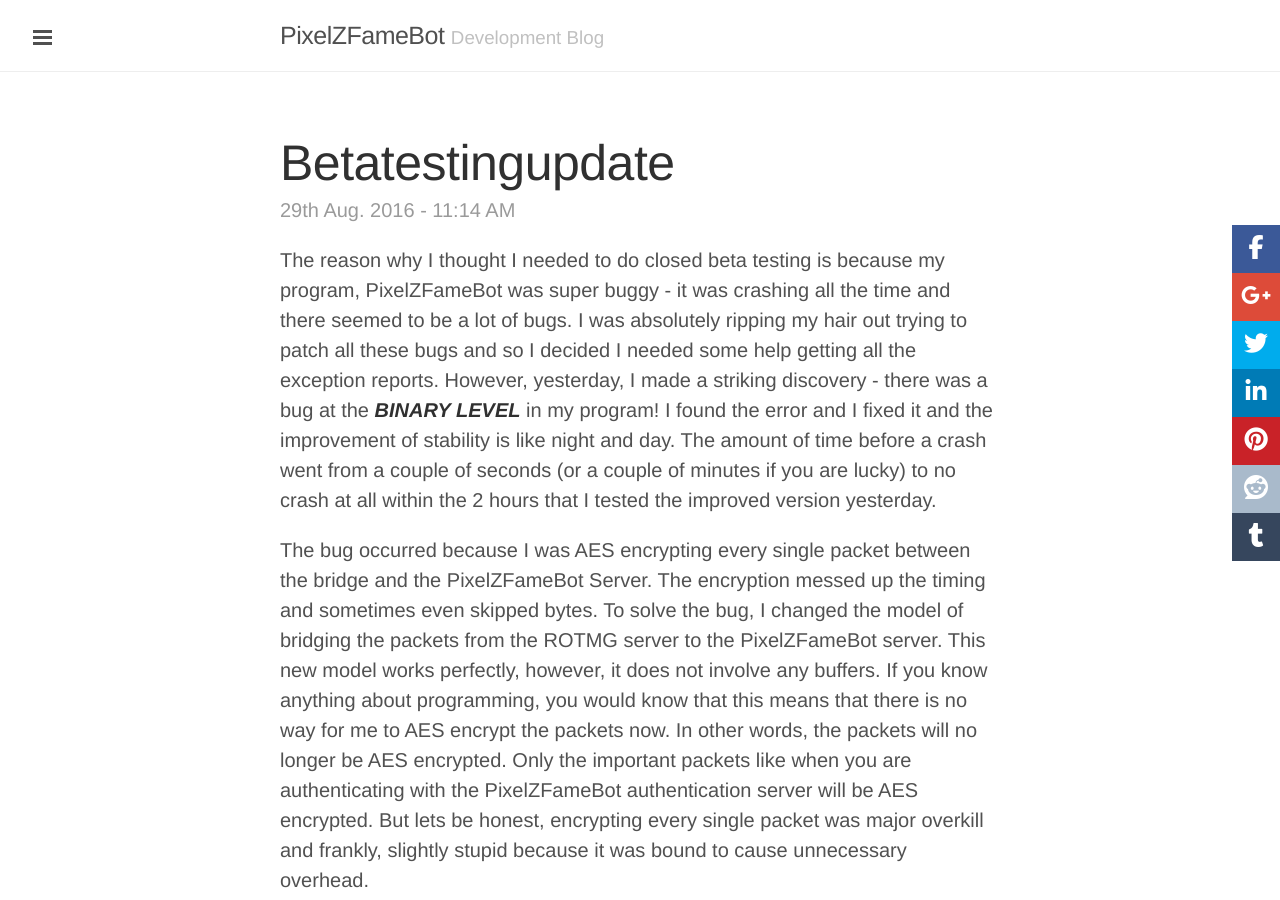
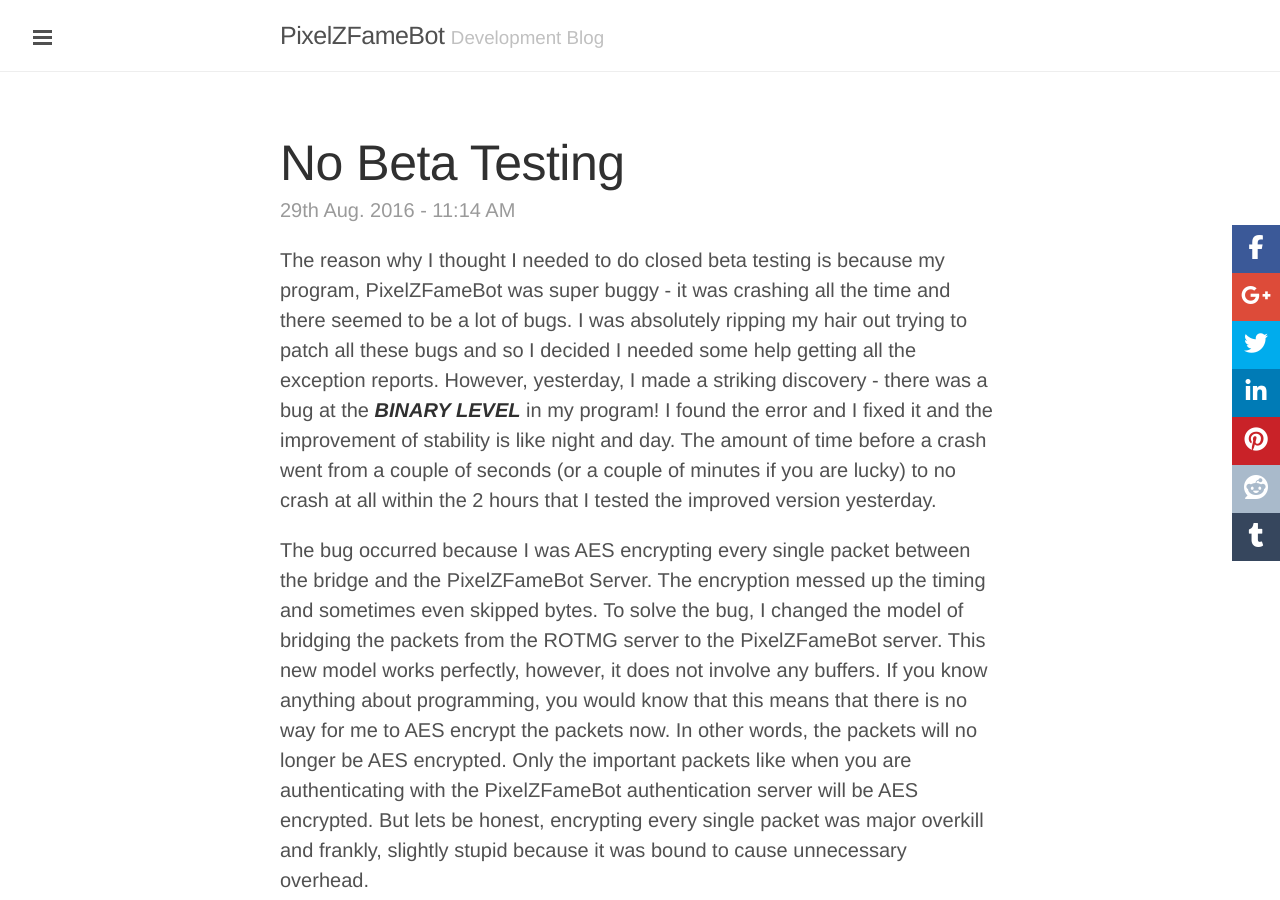
Before and after one commit to PixelZerg/PixelZFameBot, a Jekyll site: the page built from _posts/2016-08-29-betatestingupdate.markdown, in a window 1280 px wide and 900 px high. Built offline with Jekyll 4.4.1, drawn with Linux system fonts in a browser that asks for light colours; nearby versions of some CDN libraries; comment, search, counter and statistics services are not loaded.

Commit message:
No Beta Testing

```diff
--- a/_posts/2016-08-29-betatestingupdate.markdown
+++ b/_posts/2016-08-29-betatestingupdate.markdown
@@ -1,4 +1,5 @@
 ---
+title: No Beta Testing
 layout: post
 date: 2016-08-29 11:14:08
 description: "A turn of events means that closed beta testing is no longer required and the release of PixelZFameBot has gotten closer!"
```
